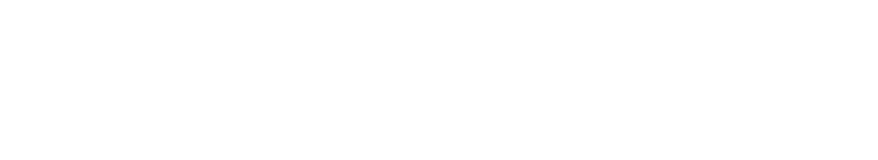
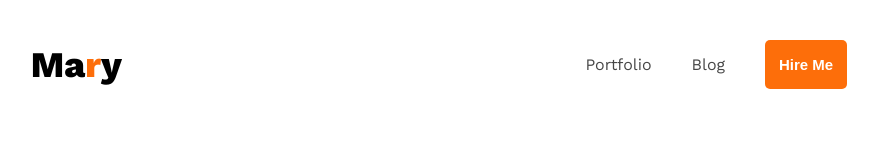
Before and after one commit to shad910/P4-Portfolio-Website, a plain HTML site: page index.html in a window 1280 px wide. Shown: the whole page, without its empty margins (201-1079 px from the left). Drawn offline with nearby package versions, Linux system fonts and the light colour scheme.

Commit message:
nav section

```diff
--- a/index.html
+++ b/index.html
@@ -7,9 +7,16 @@
     <link rel="stylesheet" href="styles/styles.css">
     <title>Portfolio Website</title>
 </head>
-<body>
+<body class="work-sans-normal">
     <header>
-
+     <nav>
+        <h3 class="nav-title">Ma<span class="text-primary">r</span>y</h3>
+        <ul>
+            <li><a class="dark-two" href="">Portfolio</a></li>
+            <li><a class="dark-two" href="">Blog</a></li>
+            <li><a class="dark-two" href=""><button class="btn-primary">Hire Me</button></a></li>
+        </ul>
+     </nav>
     </header>
     <main>
 
--- a/styles/styles.css
+++ b/styles/styles.css
@@ -1,4 +1,64 @@
-*{
+/* Font Section */
+@import url('https://fonts.googleapis.com/css2?family=Fira+Sans:ital,wght@0,100;0,200;0,300;0,400;0,500;0,600;0,700;0,800;0,900;1,100;1,200;1,300;1,400;1,500;1,600;1,700;1,800;1,900&family=Open+Sans:ital,wght@0,300..800;1,300..800&family=Work+Sans:ital,wght@0,100..900;1,100..900&display=swap');
+
+.work-sans-normal {
+  font-family: "Work Sans", serif;
+  font-optical-sizing: auto;
+  font-weight: normal;
+  font-style: normal;
+}
+
+* {
     padding: 0;
     margin: 0;
 }
+
+/* Shared Style */
+.text-primary{
+    color: rgb(253, 110, 10);
+}
+.dark-one{
+    color: rgb(24, 24, 24);
+}
+.dark-two{
+    color: rgb(71, 71, 71);
+}
+.dark-three{
+    color: rgb(117, 117, 117);
+}
+
+.btn-primary{
+    padding: 14px ;
+    font-size: 15px;
+    font-weight: 700;
+    line-height: 21px;
+    border: none;
+    border-radius: 5px;
+    color: rgb(255, 255, 255);
+    background: rgb(253, 110, 10);
+}
+
+/* Navigation Section */
+nav{
+    display: flex;
+    justify-content: space-around;
+    align-items: center;
+    margin-top: 40px;
+}
+nav .nav-title{
+    font-size: 36px;
+    font-weight: 800;
+    line-height: 48px;
+    text-align: left;
+}
+nav>ul{
+    display: flex;
+    align-items: center;
+    gap: 40px;
+}
+nav ul li{
+    list-style: none;
+}
+nav ul li a{
+    text-decoration: none;
+}
```
